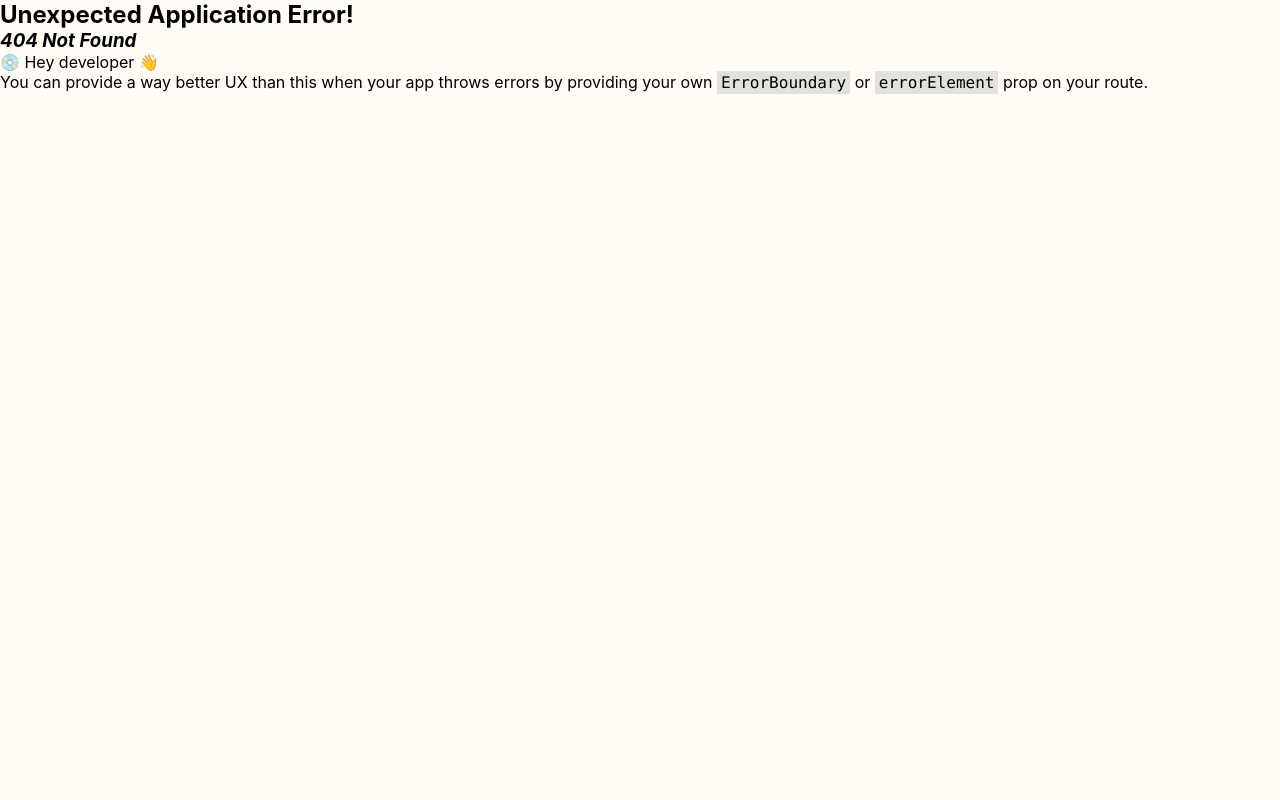
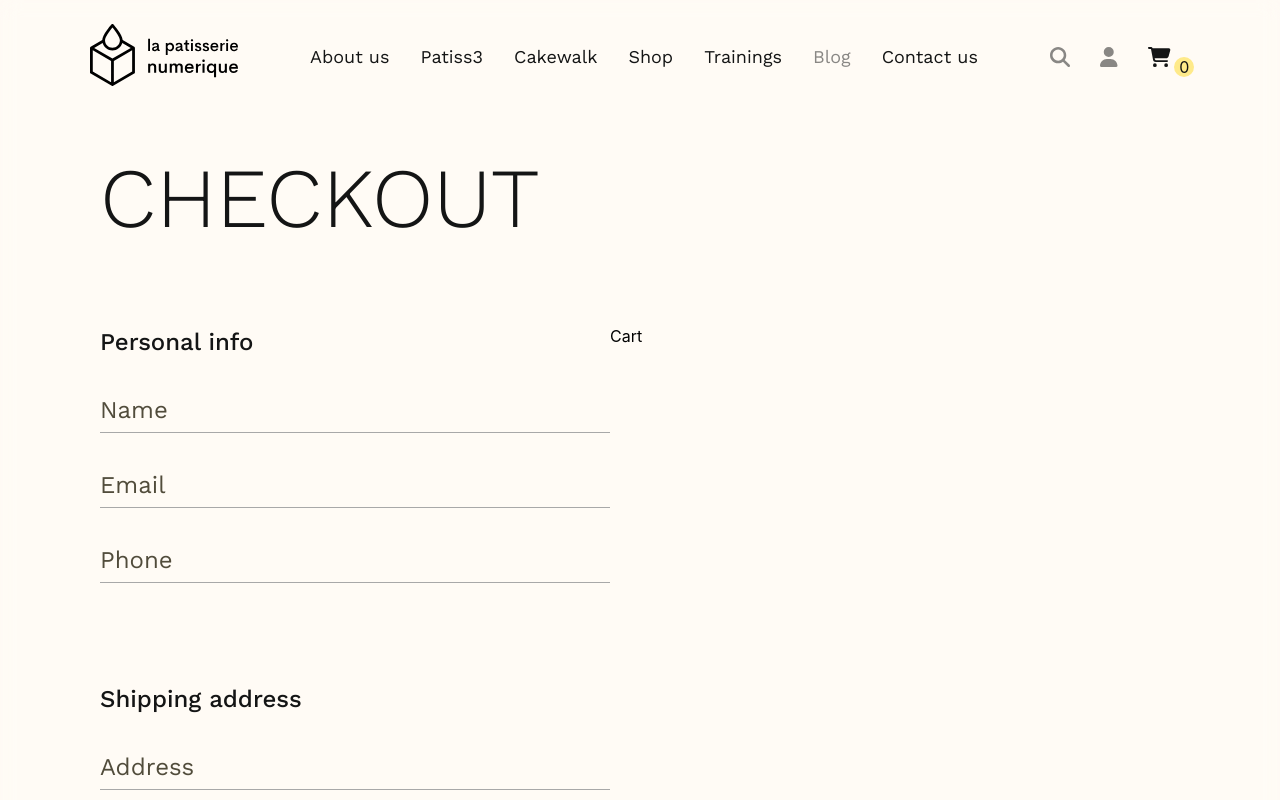
Before and after one commit to Loveriik/cake-shop, a React (Create React App) app: page /blog in a window 1280 px wide. Before the commit this address had no page. Shown: the top 800 px of the page. Built offline with nearby package versions, Linux system fonts and the light colour scheme.

Commit message:
update 22/05/23

```diff
--- a/src/App.js
+++ b/src/App.js
@@ -7,6 +7,7 @@ import HomePage from "./pages/HomePage/HomePage";
 import AboutUs from './pages/AboutUs/AboutUs'
 import ContactUs from "./pages/ContactUs/ContactUs";
 import Trainings, { loader as trainingsLoader } from "./pages/Trainings/Trainings";
+import Checkout from "./pages/Checkout/Checkout";
 
 import cakePic from './images/cakePrinter.png'
 import cakePic2 from './images/cakePrinter2.png'
@@ -42,6 +43,10 @@ function App() {
         { path: 'trainings',
           element: <Trainings />,
           loader: trainingsLoader
+        },
+        {
+          path: 'blog',
+          element: <Checkout />,
         }
       ]
     }
--- a/src/components/Navigation.js
+++ b/src/components/Navigation.js
@@ -85,7 +85,7 @@ const Navigation = () => {
                         <NavLink to='trainings' className={({ isActive }) => isActive ? classes.active : undefined} onClick={menuToggle}>
                             <li>Trainings</li>
                         </NavLink>
-                        <NavLink className={classes.disabled}>
+                        <NavLink to='blog' className={classes.disabled}>
                             <li>Blog</li>
                         </NavLink>
                         <NavLink to='contactus' className={({ isActive }) => isActive ? classes.active : undefined} onClick={menuToggle}>
--- /dev/null
+++ b/src/pages/Checkout/Checkout.js
@@ -0,0 +1,65 @@
+import classes from './Checkout.module.css'
+
+import { Fragment } from 'react'
+
+const Checkout = () => {
+    return (
+        <Fragment>
+            <section className={classes.section}>
+                <h2 className={classes.title2}>Checkout</h2>
+                <div className={classes['checkout-container']}>
+                    <div className={classes['personal-info']}>
+                        <form>
+                            <div className={classes['info-block']}>
+                                <h3 className={classes.title3}>Personal info</h3>
+                                <input type='text' name='Name' className={classes.input} placeholder='Name'/>
+                                <input type='email' name='Email' className={classes.input} placeholder='Email'/>
+                                <input type='number' name='Phone' className={classes.input} placeholder='Phone'/>
+                            </div>
+
+                            <div className={classes['info-block']}>
+                                <h3 className={classes.title3}>Shipping address</h3>
+                                <input type='text' name='Address' className={classes.input} placeholder='Address'/>
+                                <input type='text' name='City' className={classes.input} placeholder='City'/>
+                                <input type='number' name='Postal code' className={classes.input} placeholder='Postal code'/>
+                                <input type='text' name='Country' className={classes.input} placeholder='Country'/>
+                            </div>
+
+                            <div className={classes['info-block']}>
+                                <h3 className={classes.title3}>Shipping method</h3>
+                                <div className={classes.delivery}>
+                                    <div className={classes['delivery-type']}>
+                                        <div>
+                                            <h4 className={classes.title4}>Collisimo</h4>
+                                            <p className={classes.description}>Delivery: 3-4 business days</p>
+                                        </div>
+                                        <div>
+                                            <span className={classes.price}>Free</span>
+                                            <input type='radio' name='delivery' value='free' className={classes.radio}/>
+                                        </div>
+                                    </div>
+
+                                    <div className={classes['delivery-type']}>
+                                        <div>
+                                            <h4 className={classes.title4}>Mondial Relay</h4>
+                                            <p className={classes.description}>Delivery: 2-3 business days</p>
+                                        </div>
+                                        <div>
+                                            <span className={classes.price}>$8.00</span>
+                                            <input type='radio' name='delivery' value='8.00' className={classes.radio}/>
+                                        </div>
+                                    </div>
+
+                                </div>
+
+                            </div>
+                        </form>
+                    </div>
+                    <div>Cart</div>
+                </div>
+            </section>
+        </Fragment>
+    )
+}
+
+export default Checkout
--- /dev/null
+++ b/src/pages/Checkout/Checkout.module.css
@@ -0,0 +1,125 @@
+@import url('https://fonts.googleapis.com/css2?family=Work+Sans&display=swap');
+
+
+* {
+    box-sizing: border-box;
+    margin:0;
+    padding:0;
+}
+
+/*? General classes */
+
+.title2 {
+    margin-top:62px;
+    font-size:84px;
+    line-height:92px;
+    color:#141515;
+    font-family: 'Work Sans', sans-serif;
+    font-weight: 300;
+    text-transform: uppercase;
+}
+
+/*! Section */
+
+.section {
+    padding-inline:100px;
+}
+
+.info-block {
+    display: flex;
+    flex-direction: column;
+}
+
+.info-block:not(:first-child) {
+    margin-top:100px;
+}
+
+.checkout-container {
+    margin-top:82px;
+    display: flex;
+}
+
+.personal-info {
+    width:510px;
+}
+
+.title3 {
+    font-size:24px;
+    line-height:32px;
+    color:#141515;
+    font-family: 'Work Sans', sans-serif;
+    font-weight: 500;
+}
+
+.input {
+    margin-top:32px;
+    background-color: transparent;
+    border:none;
+    border-bottom: 1px solid #A8A8A8;
+    outline: none;
+    padding:10px 0;
+
+    font-size:20px;
+    line-height:22px;
+    color:#514C3B;
+    font-family: 'Work Sans', sans-serif;
+    font-weight: 400;
+}
+
+.input::placeholder {
+    font-size:24px;
+    line-height:32px;
+    color:#514C3B;
+    font-family: 'Work Sans', sans-serif;
+    font-weight: 400;
+}
+
+.delivery {
+    margin-top:32px;
+    display: flex;
+    flex-direction: column;
+    gap:12px;
+}
+
+.delivery-type {
+    width:100%;
+    display: flex;
+    justify-content: space-between;
+    align-items: center;
+    border:1px solid #A8A8A866;
+    padding:16px 24px;
+    border-radius: 4px;
+}
+
+.title4 {
+    font-size:24px;
+    line-height:32px;
+    color:#141515;
+    font-family: 'Work Sans', sans-serif;
+    font-weight: 400;
+}
+
+.description {
+    font-size:18px;
+    line-height:24px;
+    color:#A8A8A8;
+    font-family: 'Work Sans', sans-serif;
+    font-weight: 400;
+}
+
+.price {
+    font-size:24px;
+    line-height:32px;
+    color:#141515;
+    font-family: 'Work Sans', sans-serif;
+    font-weight: 500;
+    position: relative;
+}
+
+.radio {
+    margin-left:12px;
+}
+
+input[type=radio]:checked + .delivery-type{
+    background-color: #514C3B;
+}
```
